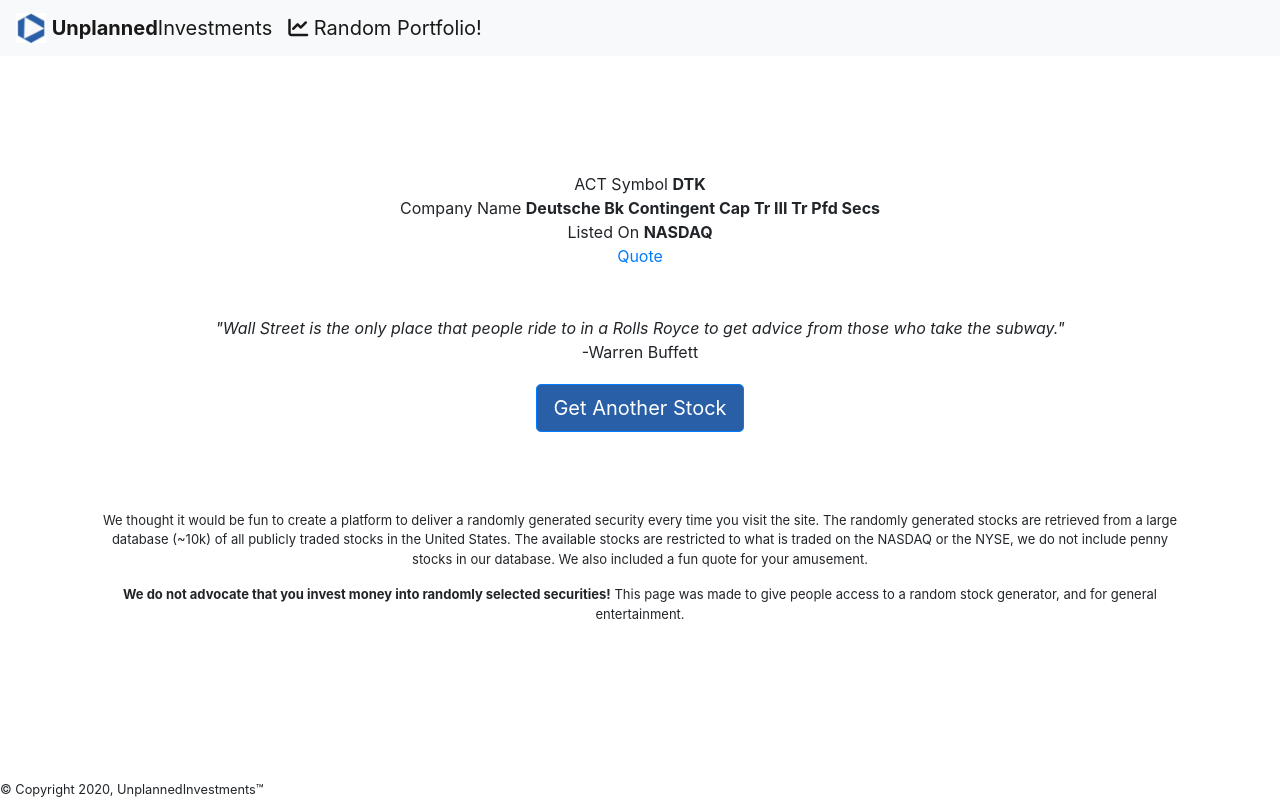
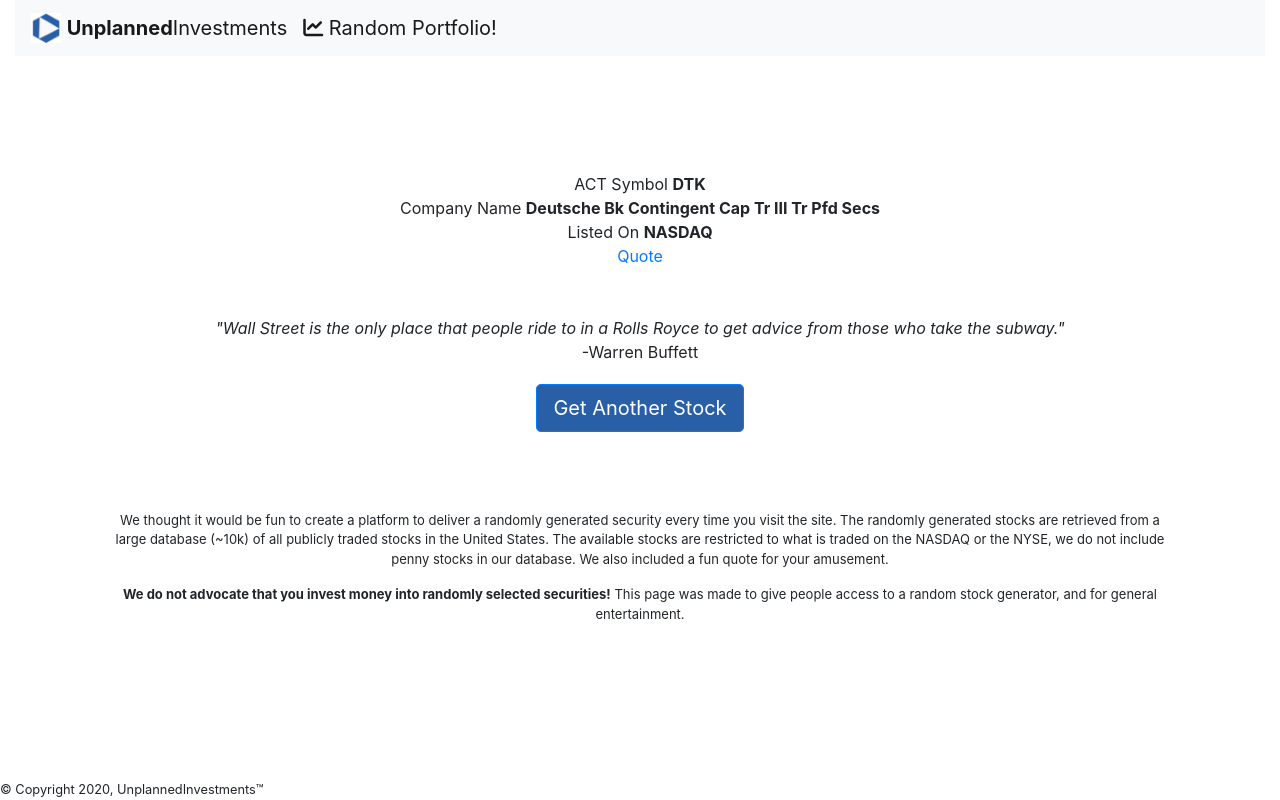
Before and after one commit to camptzak/RamdomStock, a Flask app: page / in a window 1280 px wide. Run offline with Flask 2, Linux system fonts and the light colour scheme; data comes from the database, SQL or seed files in the repository; some libraries are stand-ins or nearby versions.

Commit message:
Before AJAX functionality

```diff
--- a/templates/base.html
+++ b/templates/base.html
@@ -4,6 +4,7 @@
     <meta charset="UTF-8">
     <title>UnplannedInvestments</title>
     <meta name="Investments" content="Unplanned Investments">
+    <meta name="viewport" content="width=device-width, initial-scale=1">
     <link rel="stylesheet" href="{{ url_for('static', filename='style.css') }}">
 
     <!-- Jquery -->
@@ -24,7 +25,7 @@
 
 </head>
 <body>
-<div class="content">
+<div class="content container-fluid">
     <!-- Bootstrap NavBar! -->
     <nav class="navbar navbar-light bg-light navbar-expand-sm">
         <div class="navbar-collapse collapse w-100 order-1 order-md-0 dual-collapse2">
```
Also changed, not shown: static/scripts.js (added).
